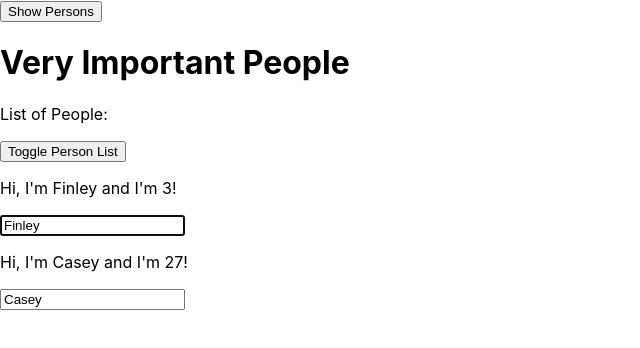
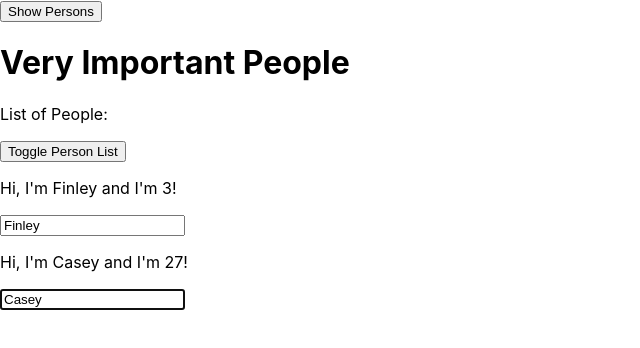
Before and after one commit to caseyr003/react-complete-guide, a React app: page / in a window 1280 px wide. Both pictures are taken after a click on the button "Show Persons". Shown: the top 348 px of the page, without its empty margins (0-640 px from the left). Built offline with nearby package versions, Linux system fonts and the light colour scheme.

Commit message:
refactor ref to person input to use forwardRef

```diff
--- a/src/components/Persons/Person/Person.js
+++ b/src/components/Persons/Person/Person.js
@@ -9,6 +9,7 @@ class Person extends Component {
   constructor(props) {
     super(props);
     console.log('[Person.js] Inside Constructor', props);
+    this.inputElement = React.createRef();
   }
 
   componentWillMount() {
@@ -17,9 +18,10 @@ class Person extends Component {
 
   componentDidMount() {
     console.log('[Person.js] Inside componentDidMount()');
-    if (this.props.position === 0) {
-      this.inputElement.focus();
-    }
+  }
+
+  focusInput() {
+    this.inputElement.current.focus();
   }
 
   render(){
@@ -30,7 +32,7 @@ class Person extends Component {
         <p onClick={this.props.click}>Hi, I'm {this.props.name} and I'm {this.props.age}!</p>
         <p>{this.props.children}</p>
         <input
-          ref={(input) => {this.inputElement = input}}
+          ref={this.inputElement}
           type="text"
           onChange={this.props.changed}
           value={this.props.name}/>
--- a/src/components/Persons/Persons.js
+++ b/src/components/Persons/Persons.js
@@ -5,6 +5,7 @@ class Persons extends PureComponent {
   constructor(props) {
     super(props);
     console.log('[Persons.js] Inside Constructor', props);
+    this.lastPersonRef = React.createRef();
   }
 
   componentWillMount() {
@@ -13,6 +14,7 @@ class Persons extends PureComponent {
 
   componentDidMount() {
     console.log('[Persons.js] Inside componentDidMount()');
+    this.lastPersonRef.current.focusInput();
   }
 
   componentWillReceiveProps(nextProps) {
@@ -46,6 +48,7 @@ class Persons extends PureComponent {
         name={person.name}
         age={person.age}
         position={index}
+        ref={this.lastPersonRef}
         changed={(event) => this.props.changed(event, person.id)} />
     });
   }
--- a/src/hoc/WithClass.js
+++ b/src/hoc/WithClass.js
@@ -9,15 +9,19 @@ import React, { Component } from 'react';
 // }
 
 const withClass = (WrappedComponent, className) => {
-  return class extends Component {
+  const WithClass = class extends Component {
     render () {
       return (
         <div className={className}>
-          <WrappedComponent {...this.props} />
+          <WrappedComponent ref={this.props.forwardRef} {...this.props} />
         </div>
       )
     }
   }
+
+  return React.forwardRef((props, ref) => {
+    return <WithClass {...props} forwardRef={ref} />;
+  });
 }
 
 export default withClass;
```
